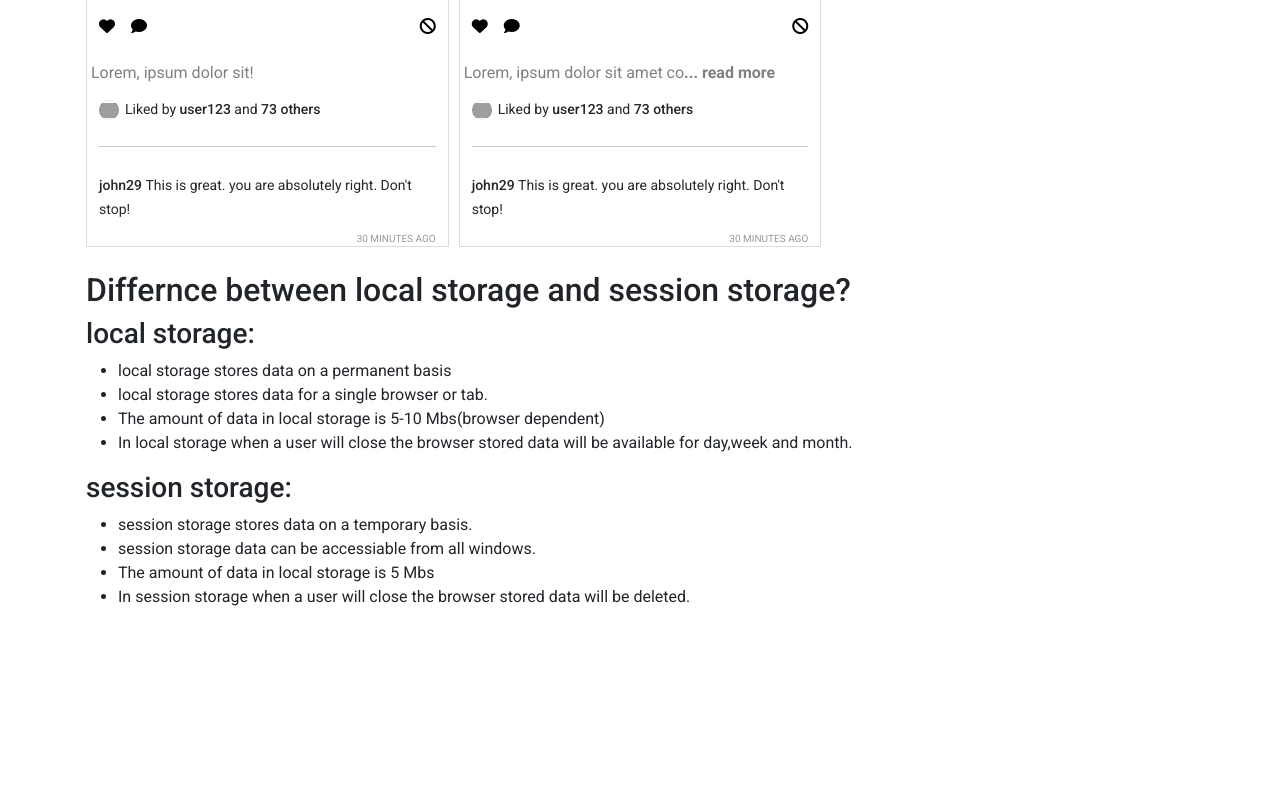
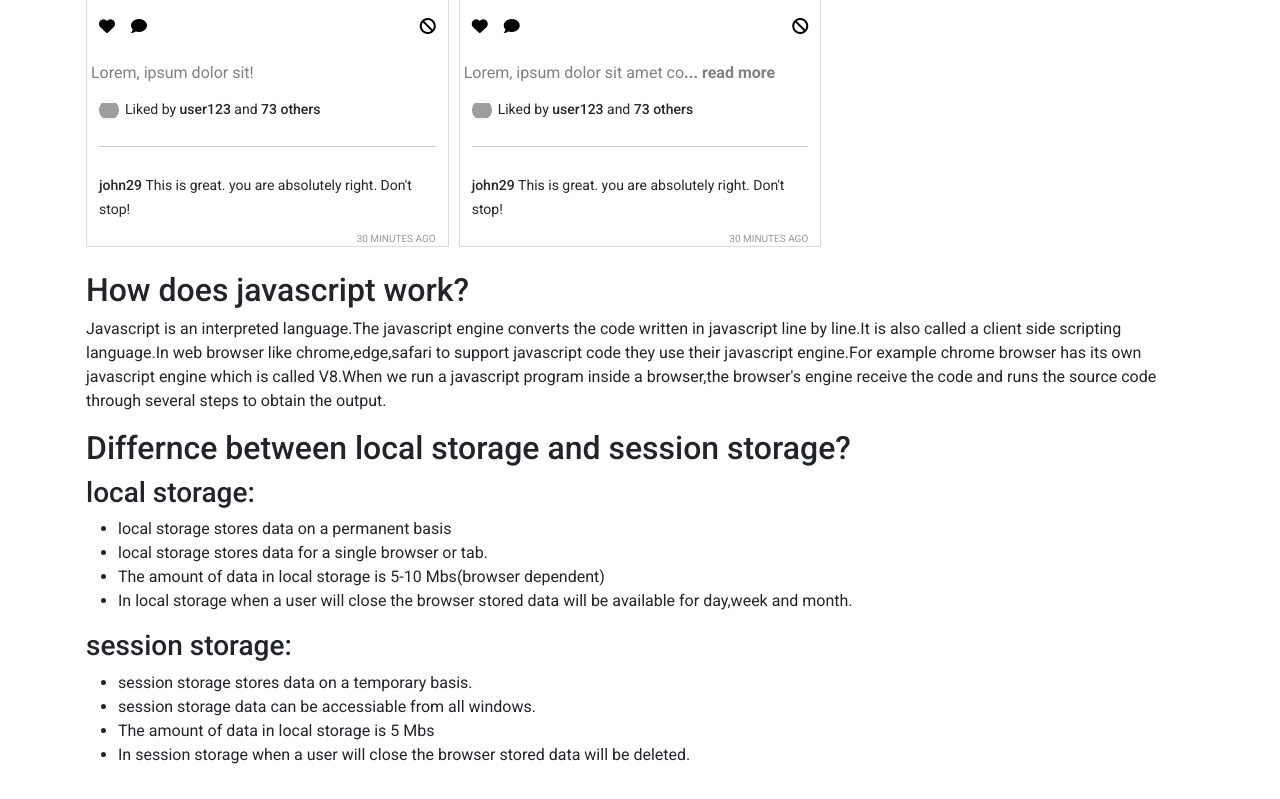
Before and after one commit to alanas59/insta-shohor, a plain HTML site: page index.html in a window 1280 px wide. Shown: the part 1285-2084 px from the top of the page. Before the commit the page ends 1926 px from the top, so only its background shows below. Drawn offline with nearby package versions, Linux system fonts and the light colour scheme; grey boxes are pictures that could not be loaded.

Commit message:
second question added

```diff
--- a/index.html
+++ b/index.html
@@ -79,6 +79,11 @@
 
            <!--  question part -->
          <section class="mt-4">
+            <!--  first question -->
+            <h2>How does javascript work?</h2>
+            <p>Javascript is an interpreted language.The javascript engine converts the code written in javascript line by line.It is also called a client side scripting language.In web browser like chrome,edge,safari   to support  javascript code they use their javascript engine.For example chrome browser has its own javascript engine which is called V8.When we  run a javascript program inside a browser,the browser's engine receive the code and runs the source code through several steps to obtain the output.</p>
+
+              <!--  second question -->
             <h2>Differnce between  local storage and session storage?</h2>
             <h3>local storage:</h3>
                 <ul>
@@ -95,7 +100,11 @@
                   <li>The amount of data in local storage is 5 Mbs</li>
                   <li>In session storage when a user will close the browser stored data will be deleted.</li>
                 </ul>
+
+
+
          </section>
+
         </main>
         <footer></footer>
 
```
Lines whose indentation alone changed are shown as unchanged.
